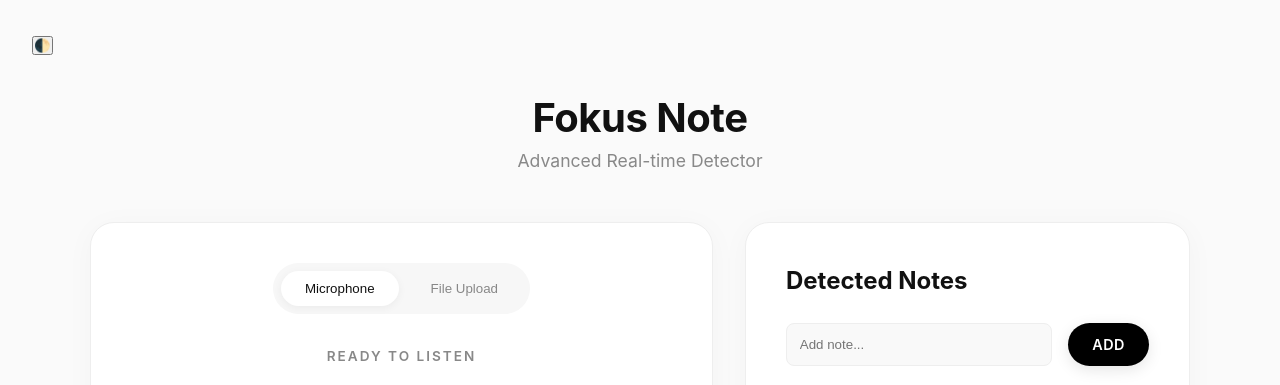
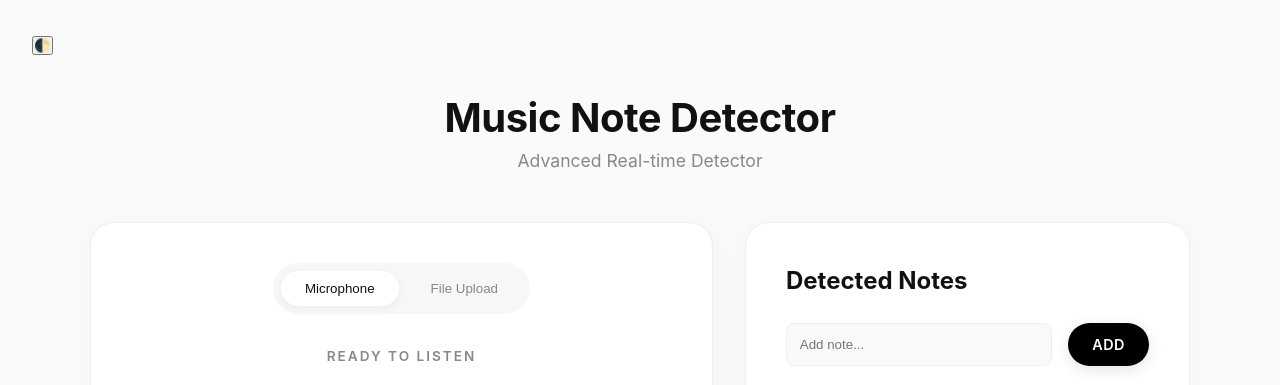
Before and after one commit to the-greatest-veigar-ever/Music-Note-Detector-Flask, a Flask app: page / in a window 1280 px wide. Shown: the top 385 px of the page. Run offline with Flask 3, Linux system fonts and the light colour scheme; some libraries are stand-ins or nearby versions.

Commit message:
Branding: Correct App Name
Rename 'Fokus Note' back to 'Music Note Detector' in header

```diff
--- a/templates/index.html
+++ b/templates/index.html
@@ -3,7 +3,7 @@
 {% block content %}
 <div class="app-container">
     <header class="header">
-        <h1>Fokus Note</h1>
+        <h1>Music Note Detector</h1>
         <p>Advanced Real-time Detector</p>
     </header>
 
```
